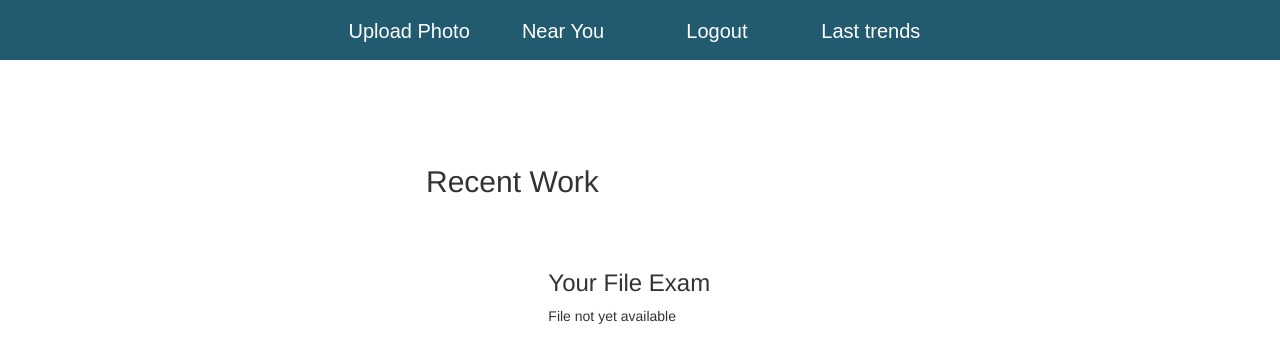
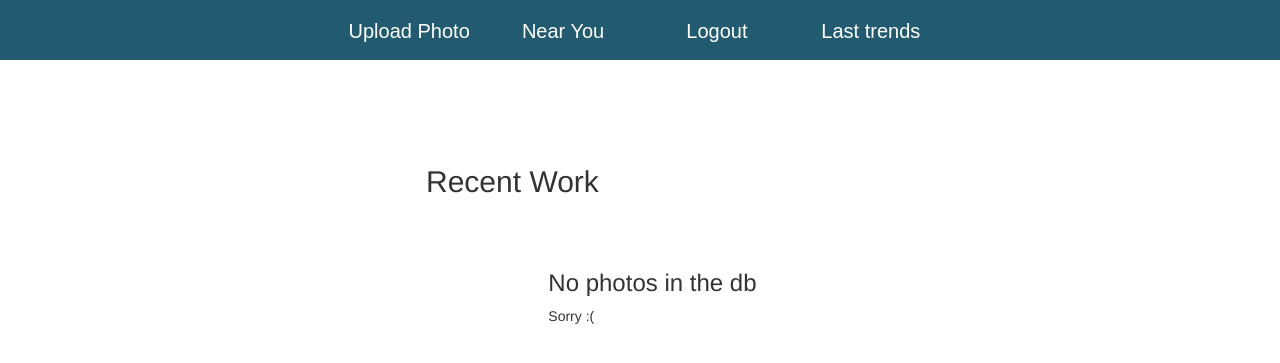
Before and after one commit to InstaUrban/InstaUrbanProject, a Django app: page /list_image/ in a window 1280 px wide. Shown: the top 363 px of the page. Run offline with Django 3.2, Linux system fonts and the light colour scheme; data that the repository does not hold is empty; some libraries are stand-ins or nearby versions.

Commit message:
add requirements

```diff
--- a/InstaUrban/images/templates/image_list.html
+++ b/InstaUrban/images/templates/image_list.html
@@ -101,8 +101,8 @@
 {% endif %}
 </ul>
 {% else %}
-    <h3>Your File Exam</h3>
-    <p>File not yet available</p>
+    <h3>No photos in the db</h3>
+    <p>Sorry :(</p>
 {% endif %}
     </ul>
 </div>
--- a/InstaUrban/requirements.txt
+++ b/InstaUrban/requirements.txt
@@ -3,4 +3,4 @@ Requirements for the project
 django 1.8.5
 pillow 3.0.0
 django-location-field 1.6.1
-djangobootstrap3
+djangobootstrap3 6.2.2
```
